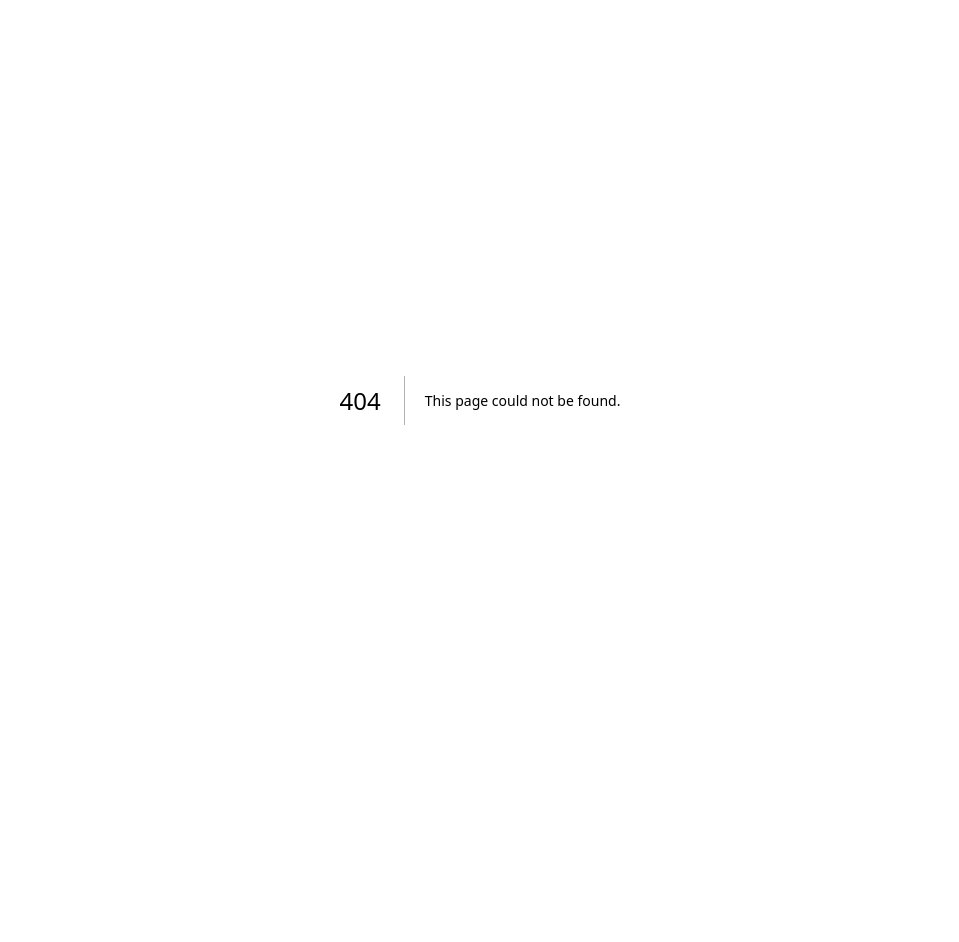
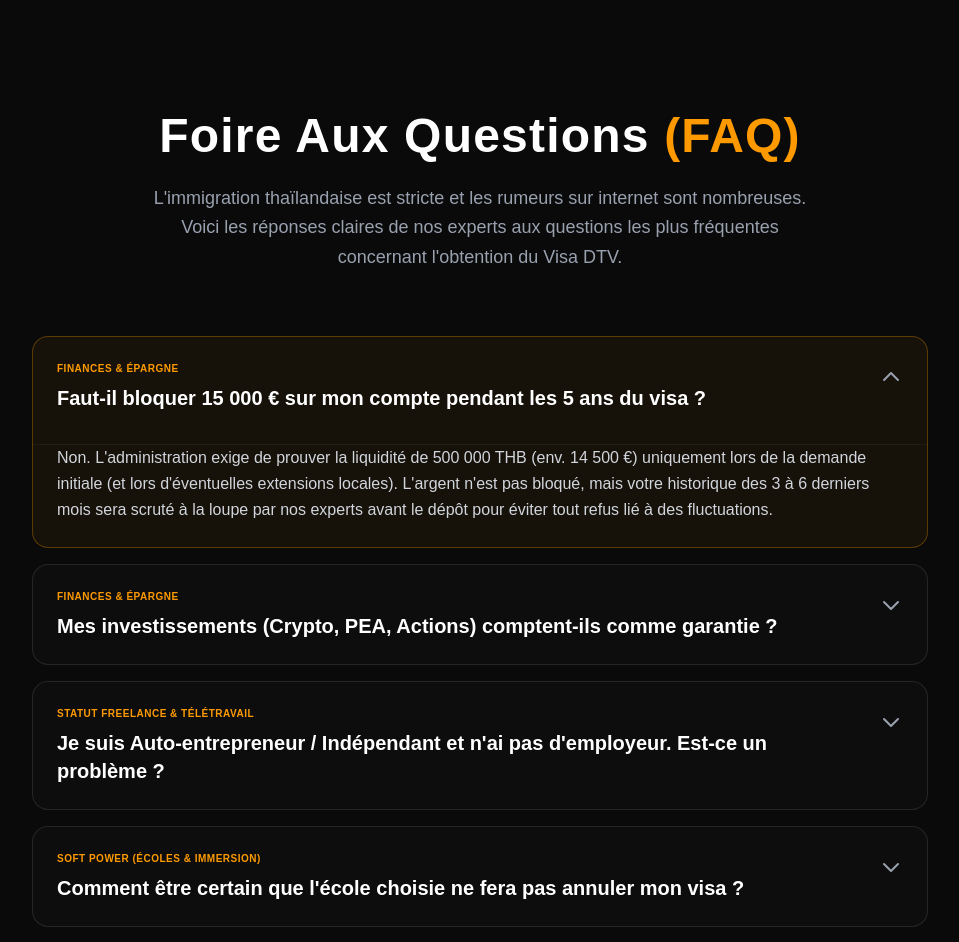
Before and after one commit to emaem-code/dtv-thailande, a Next.js app: page /faq in a window 1280 px wide. Before the commit this address had no page. Shown: the top 942 px of the page, without its empty margins (160-1119 px from the left). Before the commit the page ends 800 px from the top, so only its background shows below. Built offline with nearby package versions, Linux system fonts and the light colour scheme.

Commit message:
Création de la page FAQ dédiée et mise à jour du menu

```diff
--- /dev/null
+++ b/app/faq/page.tsx
@@ -0,0 +1,125 @@
+'use client';
+
+import React, { useState } from 'react';
+import Link from 'next/link'; // Assure-toi d'importer Link si tu es sous Next.js
+
+export default function FaqPage() {
+  // On ouvre la première question par défaut
+  const [openIndex, setOpenIndex] = useState<number | null>(0);
+
+  const faqs = [
+    {
+      category: "Finances & Épargne",
+      q: "Faut-il bloquer 15 000 € sur mon compte pendant les 5 ans du visa ?",
+      a: "Non. L'administration exige de prouver la liquidité de 500 000 THB (env. 14 500 €) uniquement lors de la demande initiale (et lors d'éventuelles extensions locales). L'argent n'est pas bloqué, mais votre historique des 3 à 6 derniers mois sera scruté à la loupe par nos experts avant le dépôt pour éviter tout refus lié à des fluctuations."
+    },
+    {
+      category: "Finances & Épargne",
+      q: "Mes investissements (Crypto, PEA, Actions) comptent-ils comme garantie ?",
+      a: "Malheureusement, non. L'ambassade thaïlandaise est très conservatrice et rejette les actifs volatils. La somme doit être disponible sur un compte courant ou d'épargne classique. Nous vous accompagnons sur la présentation de vos relevés (y compris de néobanques comme Revolut ou Boursorama) pour qu'ils respectent les stricts standards consulaires."
+    },
+    {
+      category: "Statut Freelance & Télétravail",
+      q: "Je suis Auto-entrepreneur / Indépendant et n'ai pas d'employeur. Est-ce un problème ?",
+      a: "C'est le profil le plus courant, mais aussi celui qui subit le plus de refus si le dossier est mal monté. L'ambassade s'attend à des fiches de paie classiques. Notre agence se charge de 'traduire' la réalité de votre micro-entreprise (Kbis, URSSAF, Sirene, portfolio) en un dossier administratif irréfutable aux yeux des officiers d'immigration thaïlandais."
+    },
+    {
+      category: "Soft Power (Écoles & Immersion)",
+      q: "Comment être certain que l'école choisie ne fera pas annuler mon visa ?",
+      a: "Le risque d'utiliser une école 'fantôme' ou non agréée est une interdiction de territoire. C'est pourquoi nous ne travaillons qu'avec un réseau fermé d'établissements de Muay Thaï et de Cuisine Thaïlandaise qui possèdent une double homologation officielle (DBD et Ministère de l'Éducation). Votre lettre d'acceptation est garantie conforme à 100%."
+    },
+    {
+      category: "Famille & PACS",
+      q: "Mon partenaire et moi sommes pacsés. Le visa s'étend-il à mon conjoint ?",
+      a: "Attention, piège majeur : le droit thaïlandais ne reconnaît pas le PACS, uniquement le mariage civil. Si vous n'êtes pas mariés, la demande d'un visa 'accompagnant' sera automatiquement rejetée. Mais rassurez-vous, nous avons des stratégies d'optimisation pour permettre aux couples pacsés de sécuriser leurs départs ensemble via des dossiers individuels synchronisés."
+    },
+    {
+      category: "Fiscalité & Impôts",
+      q: "Vais-je payer des impôts en Thaïlande avec le DTV ?",
+      a: "Le visa DTV ne fait pas automatiquement de vous un résident fiscal. Vous ne devenez imposable en Thaïlande que si vous y séjournez plus de 180 jours dans l'année ET que vous y rapatriez des revenus. Dans le cadre de nos offres, nous vous fournissons les recommandations de base pour comprendre la convention fiscale franco-thaïlandaise et optimiser votre calendrier de voyage."
+    }
+  ];
+
+  const toggleQuestion = (index: number) => {
+    setOpenIndex(openIndex === index ? null : index);
+  };
+
+  return (
+    // Conteneur principal de la page
+    <main className="min-h-screen bg-[#0a0a0a] py-20 px-4 sm:px-6">
+
+      <div className="max-w-4xl mx-auto">
+
+        {/* Header de la page */}
+        <div className="text-center mb-16 mt-8">
+          <h1 className="text-4xl md:text-5xl font-extrabold text-white tracking-wide mb-6">
+            Foire Aux Questions <span className="text-amber-500">(FAQ)</span>
+          </h1>
+          <p className="text-gray-400 text-lg max-w-2xl mx-auto leading-relaxed">
+            L'immigration thaïlandaise est stricte et les rumeurs sur internet sont nombreuses. Voici les réponses claires de nos experts aux questions les plus fréquentes concernant l'obtention du Visa DTV.
+          </p>
+        </div>
+
+        {/* Contenu FAQ */}
+        <div className="space-y-4">
+          {faqs.map((faq, index) => {
+            const isOpen = openIndex === index;
+            return (
+              <div
+                key={index}
+                className={`border rounded-2xl overflow-hidden transition-all duration-300 ${
+                  isOpen ? 'border-amber-500/30 bg-amber-500/5' : 'border-white/10 bg-[#0d0d0d] hover:border-white/20'
+                }`}
+              >
+                <button
+                  onClick={() => toggleQuestion(index)}
+                  className="w-full text-left p-6 flex items-start justify-between gap-4 focus:outline-none"
+                >
+                  <div>
+                    <span className="text-[10px] uppercase tracking-wider text-amber-500 font-bold block mb-2">
+                      {faq.category}
+                    </span>
+                    <h2 className="text-white font-bold text-lg md:text-xl pr-4">
+                      {faq.q}
+                    </h2>
+                  </div>
+                  <div className={`mt-1 flex-none transition-transform duration-300 ${isOpen ? 'rotate-180' : ''}`}>
+                    <svg className="w-6 h-6 text-gray-400" fill="none" stroke="currentColor" viewBox="0 0 24 24">
+                      <path strokeLinecap="round" strokeLinejoin="round" strokeWidth={2} d="M19 9l-7 7-7-7" />
+                    </svg>
+                  </div>
+                </button>
+
+                <div
+                  className={`overflow-hidden transition-all duration-300 ease-in-out ${
+                    isOpen ? 'max-h-[500px] opacity-100' : 'max-h-0 opacity-0'
+                  }`}
+                >
+                  <div className="p-6 pt-0 text-gray-300 text-base leading-relaxed border-t border-white/5 mt-2">
+                    {faq.a}
+                  </div>
+                </div>
+              </div>
+            );
+          })}
+        </div>
+
+        {/* Call to Action Final */}
+        <div className="mt-16 p-8 bg-[#111111] border border-gray-800 rounded-3xl text-center shadow-2xl relative overflow-hidden">
+          <div className="absolute top-0 right-0 w-32 h-32 bg-amber-500 opacity-10 rounded-full blur-3xl"></div>
+
+          <h3 className="text-2xl text-white font-bold mb-4 relative z-10">Une question non abordée ici ?</h3>
+          <p className="text-gray-400 mb-8 relative z-10">Chaque situation est unique. Confiez-nous l'analyse de votre profil pour sécuriser votre départ.</p>
+
+          <Link
+            href="/#contact"
+            className="relative z-10 inline-flex items-center justify-center bg-white text-black font-bold text-lg py-4 px-8 rounded-full hover:bg-gray-200 transition-all duration-300 active:scale-95"
+          >
+            Faire mon test d'éligibilité
+          </Link>
+        </div>
+
+      </div>
+    </main>
+  );
+}
--- a/app/page.tsx
+++ b/app/page.tsx
@@ -7,7 +7,7 @@ import DtvGuideModal from "./components/DtvGuideModal";
 import MobileVideoCarousel from './components/MobileVideoCarousel';
 import EligibilityFormModal from "./components/EligibilityFormModal";
 import ProcessModal from "./components/ProcessModal";
-import FaqModal from "./components/FaqModal";
+
 
 function AnimatedTextOverlay({ phrases }: { phrases: string[] }) {
   const [index, setIndex] = useState(-1);
@@ -226,7 +226,7 @@ export default function Home() {
   const [isEligibleOpen, setIsEligibleOpen] = useState(false);
   const [isMobileMenuOpen, setIsMobileMenuOpen] = useState(false);
   const [isProcessOpen, setIsProcessOpen] = useState(false);
-  const [isFaqOpen, setIsFaqOpen] = useState(false);
+
 
   useEffect(() => {
     if (isMobileMenuOpen) {
@@ -274,10 +274,10 @@ export default function Home() {
               Le Blog
             </Link>
 
-            <button onClick={() => setIsFaqOpen(true)} className="text-left px-4 py-3 rounded-xl hover:bg-white/5 hover:text-white transition-all duration-300 text-sm font-medium text-gray-400 flex items-center gap-3">
-              <svg className="w-4 h-4 opacity-50" fill="none" stroke="currentColor" viewBox="0 0 24 24"><path strokeLinecap="round" strokeLinejoin="round" strokeWidth={2} d="M8.228 9c.549-1.165 2.03-2 3.772-2 2.21 0 4 1.343 4 3 0 1.4-1.278 2.575-3.006 2.907-.542.104-.994.54-.994 1.093m0 3h.01M21 12a9 9 0 11-18 0 9 9 0 0118 0z" /></svg>
-              FAQ
-            </button>
+            <Link href="/faq" className="text-left px-4 py-3 rounded-xl hover:bg-white/5 hover:text-white transition-all duration-300 text-sm font-medium text-gray-400 flex items-center gap-3">
+  <svg className="w-4 h-4 opacity-50" fill="none" stroke="currentColor" viewBox="0 0 24 24"><path strokeLinecap="round" strokeLinejoin="round" strokeWidth={2} d="M8.228 9c.549-1.165 2.03-2 3.772-2 2.21 0 4 1.343 4 3 0 1.4-1.278 2.575-3.006 2.907-.542.104-.994.54-.994 1.093m0 3h.01M21 12a9 9 0 11-18 0 9 9 0 0118 0z" /></svg>
+  FAQ
+</Link>
             <Link href="/contact" className="text-left px-4 py-3 rounded-xl hover:bg-white/5 hover:text-white transition-all duration-300 text-sm font-medium text-gray-400 flex items-center gap-3">
               <svg className="w-4 h-4 opacity-50" fill="none" stroke="currentColor" viewBox="0 0 24 24"><path strokeLinecap="round" strokeLinejoin="round" strokeWidth={2} d="M3 8l7.89 5.26a2 2 0 002.22 0L21 8M5 19h14a2 2 0 002-2V7a2 2 0 00-2-2H5a2 2 0 00-2 2v10a2 2 0 002 2z" /></svg>
               Nous contacter
@@ -315,7 +315,7 @@ export default function Home() {
             </button>
             <button onClick={() => { setIsProcessOpen(true); setIsMobileMenuOpen(false); }} className="text-white hover:text-gray-300 transition-colors">Notre Méthode</button>
             <Link href="/blog/fonds-bancaires-visa-dtv" onClick={() => setIsMobileMenuOpen(false)} className="text-white hover:text-gray-300 transition-colors">Le Blog</Link>
-            <button onClick={() => { setIsFaqOpen(true); setIsMobileMenuOpen(false); }} className="text-white hover:text-gray-300 transition-colors">FAQ</button>
+            <Link href="/faq" onClick={() => setIsMobileMenuOpen(false)} className="text-white hover:text-gray-300 transition-colors">FAQ</Link>
             <Link href="/contact" onClick={() => setIsMobileMenuOpen(false)} className="text-white hover:text-gray-300 transition-colors">Nous contacter</Link>
             <Link href="/mentions-legales" onClick={() => setIsMobileMenuOpen(false)} className="text-white hover:text-gray-300 transition-colors">Mentions légales</Link>
           </div>
@@ -336,7 +336,7 @@ export default function Home() {
         <div className="w-24 h-px bg-white/10 mb-4"></div>
         <div className="flex flex-wrap justify-center gap-x-6 gap-y-3 px-4 text-center">
           <button onClick={() => setIsProcessOpen(true)} className="hover:text-gray-300 transition-colors">Notre Méthode</button>
-          <button onClick={() => setIsFaqOpen(true)} className="hover:text-gray-300 transition-colors">FAQ</button>
+          <Link href="/faq" className="hover:text-gray-300 transition-colors">FAQ</Link>
           <Link href="/contact" className="hover:text-gray-300 transition-colors">Nous contacter</Link>
           <Link href="/mentions-legales" className="hover:text-gray-300 transition-colors">Mentions légales</Link>
         </div>
@@ -374,7 +374,6 @@ export default function Home() {
       {/* MODALS */}
       <DtvGuideModal isOpen={isGuideOpen} onClose={() => setIsGuideOpen(false)} />
       <EligibilityFormModal isOpen={isEligibleOpen} onClose={() => setIsEligibleOpen(false)} />
-      <FaqModal isOpen={isFaqOpen} onClose={() => setIsFaqOpen(false)} />
       <ProcessModal isOpen={isProcessOpen} onClose={() => setIsProcessOpen(false)} />
 
     </div>
```
